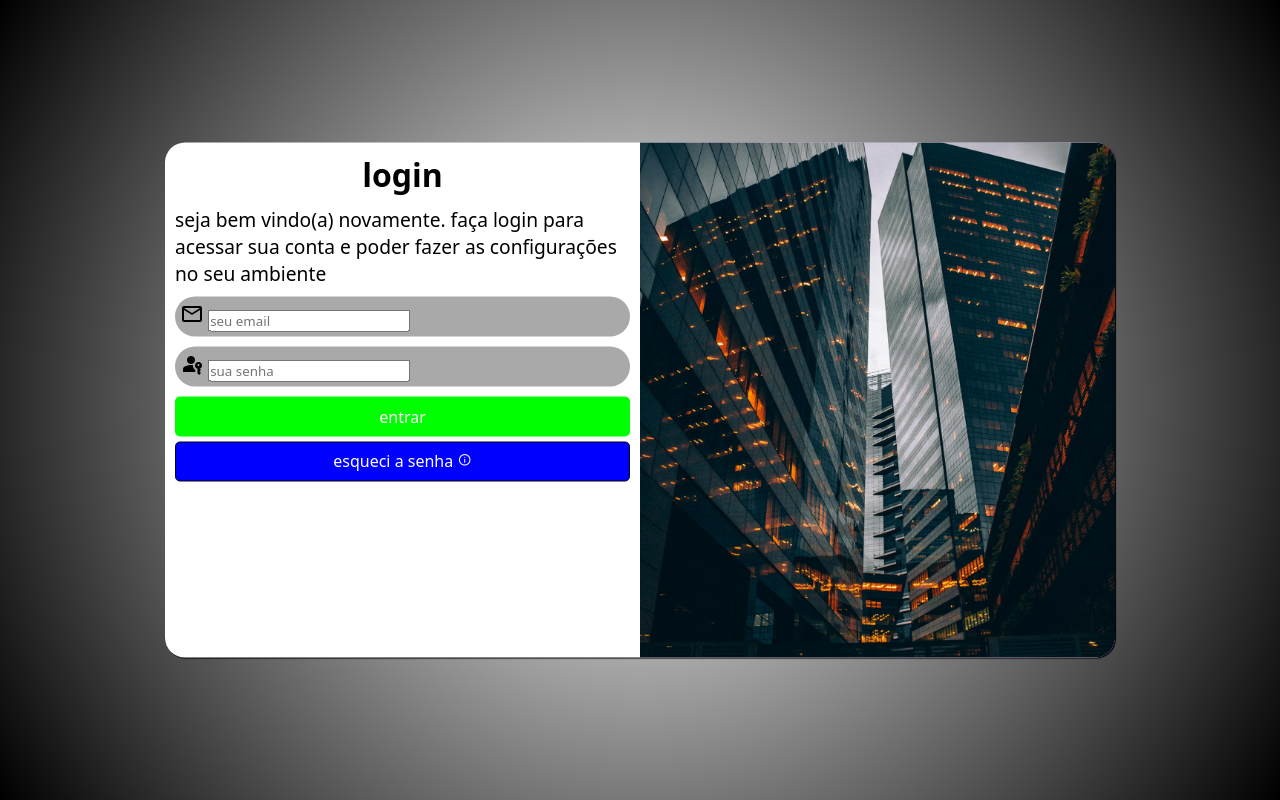
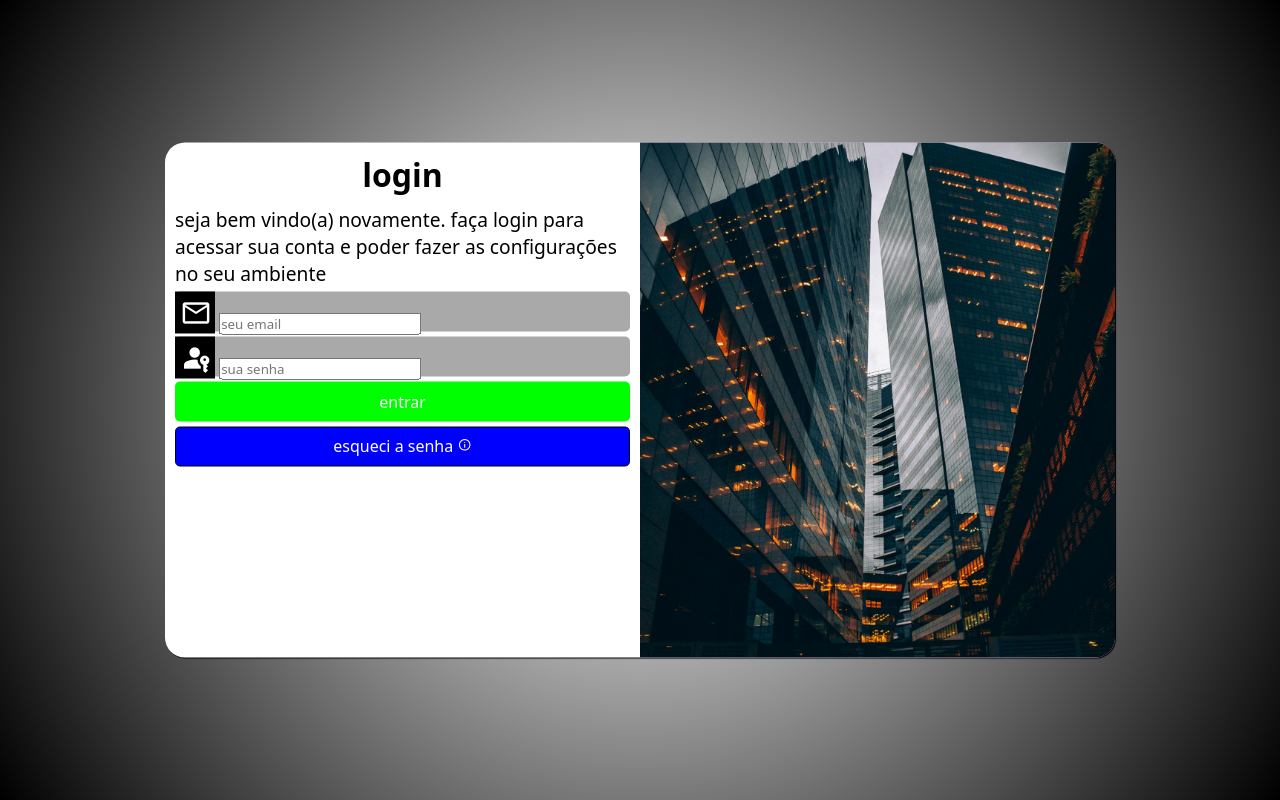
Before and after one commit to erickSM23/projeto-login, a plain HTML site: page index.html in a window 1280 px wide. Drawn offline with nearby package versions, Linux system fonts and the light colour scheme.

Commit message:
adicionadno css

```diff
--- a/estilos/style.css
+++ b/estilos/style.css
@@ -54,16 +54,24 @@ div#formulario > h1 {
 div#formulario > p {
     font-size: 0.8em;
 }
-div.campo {
+form > div.campo {
     background-color: darkgray;
-    padding: 5px;
     margin: 10px 0px;
     height: 40px;
-    border-radius: 30px;
+    border-radius: 5px;
+    margin: 5px 0px;
 }
 
 div.campo > label {
     display: none;
+}
+
+div.campo > span {
+    color: white;
+    background-color: black;
+    font-size: 2em;
+    width: 40px;
+    padding: 5px;
 }
 
 form > input[type=submit]{
```
